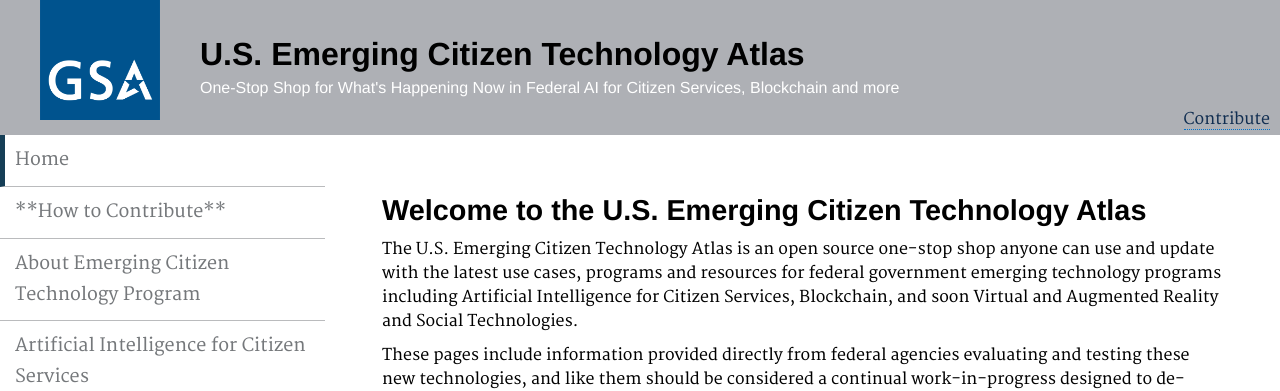
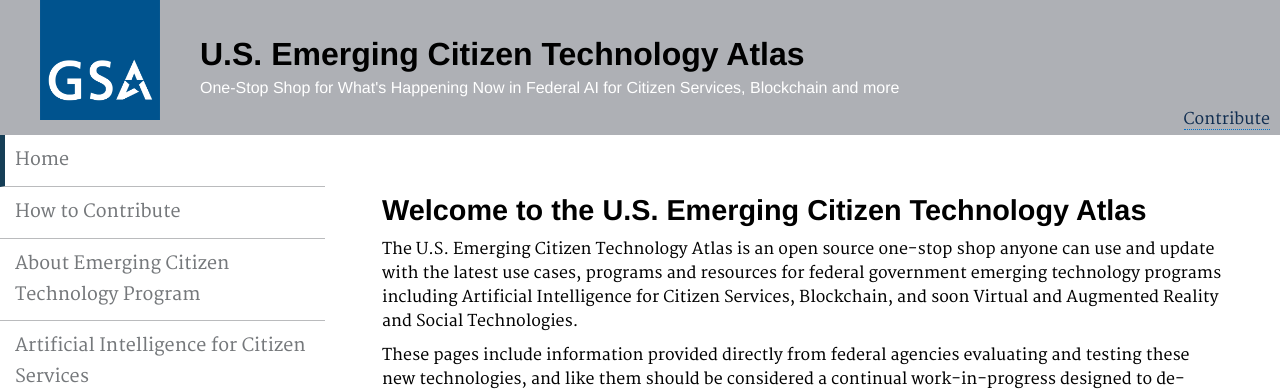
Before and after one commit to GSA/emerging-technology-atlas, a Jekyll site: the page built from pages/index.md, in a window 1280 px wide. Shown: the top 391 px of the page. Built offline with Jekyll 4.4.1, drawn with Linux system fonts in a browser that asks for light colours.

```diff
--- a/_config.yml
+++ b/_config.yml
@@ -37,7 +37,7 @@ branch: master
 navigation:
 - text: "Home"
   url: /
-- text: "**How to Contribute**"
+- text: "How to Contribute"
   url: /howto/
 - text: "About Emerging Citizen Technology Program"
   url: /emergingcitizentech/
```
